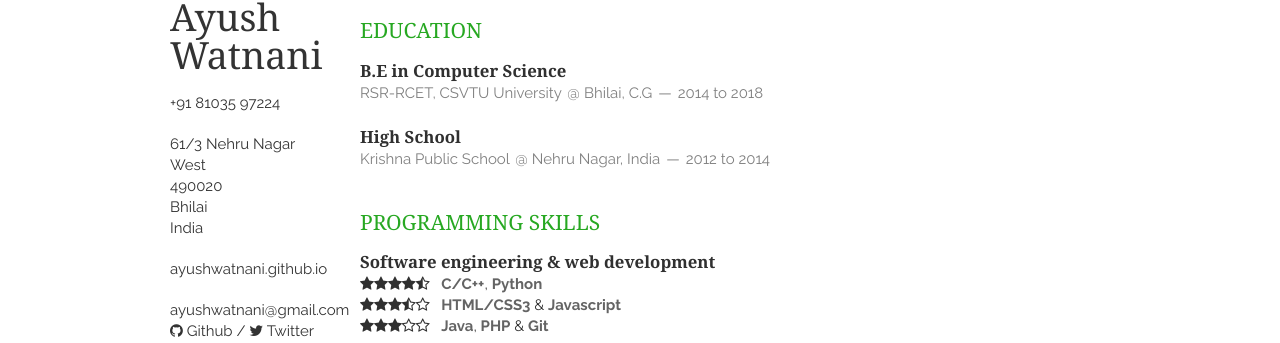
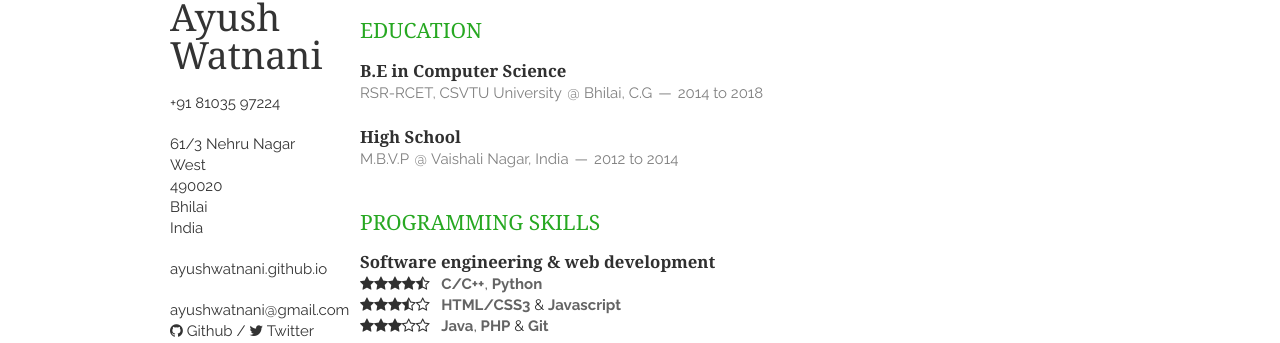
Before and after one commit to mrdeepakchauhan/resume, a Jekyll site: the page built from index.html, in a window 1280 px wide. Shown: the part 183-526 px from the top of the page. Built offline with Jekyll 4.4.1, drawn with Linux system fonts in a browser that asks for light colours; nearby versions of some CDN libraries; the list of posts is cut into pages by our own code.

Commit message:
Update education.html

```diff
--- a/_includes/education.html
+++ b/_includes/education.html
@@ -10,8 +10,8 @@
     <article>
         <header>
             <h1>High School</h1>
-            <span>Krishna Public School </span>
-            <span><address>Nehru Nagar, India</address><time>2012 to 2014</time></span>
+            <span>M.B.V.P </span>
+            <span><address>Vaishali Nagar, India</address><time>2012 to 2014</time></span>
         </header>
     </article>
 </section>
```
